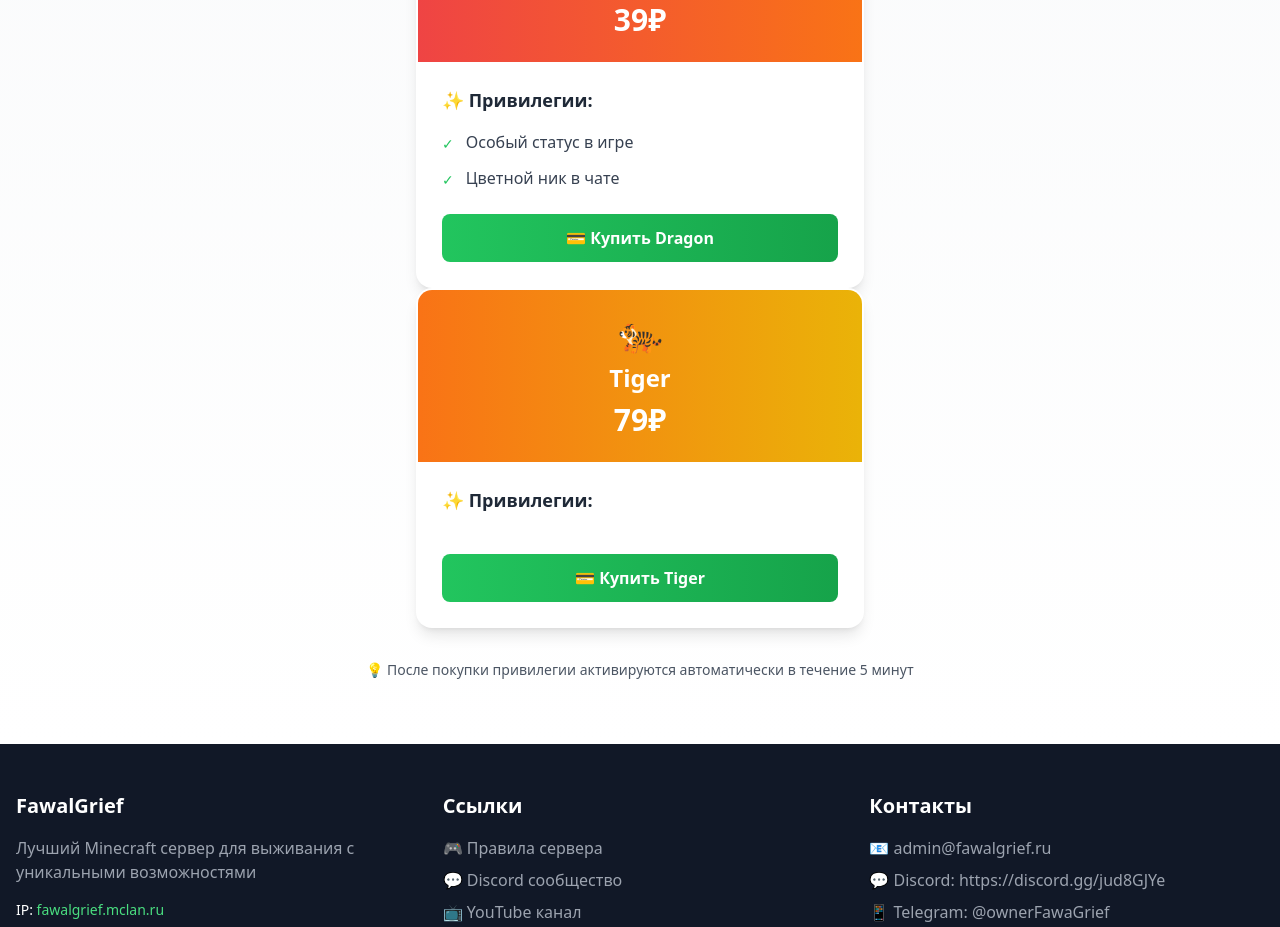
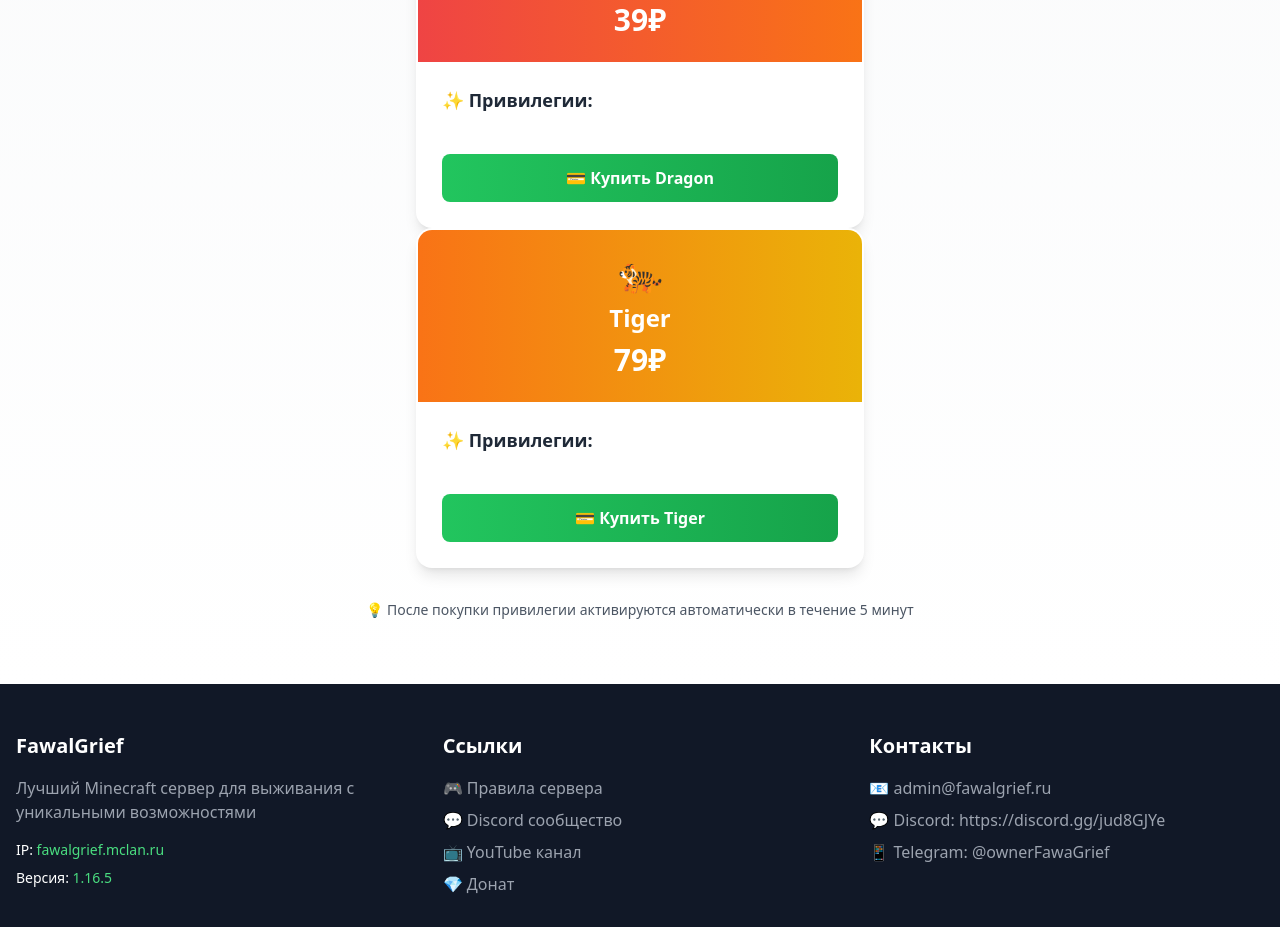
Before and after one commit to pr-poehali-dev/minecraft-site-fawalgrief, a React (Vite) app: page / in a window 1280 px wide. Shown: the part 1840-2767 px from the top of the page. Built offline with nearby package versions, Linux system fonts and the light colour scheme.

Commit message:
Удаление привилегий доната Dragon

```diff
--- a/src/components/DonatePackages.tsx
+++ b/src/components/DonatePackages.tsx
@@ -5,7 +5,7 @@ const DonatePackages = () => {
       price: "39₽",
       color: "from-red-500 to-orange-500",
       icon: "🐉",
-      privileges: ["Особый статус в игре", "Цветной ник в чате"],
+      privileges: [],
     },
     {
       name: "Tiger",
```
